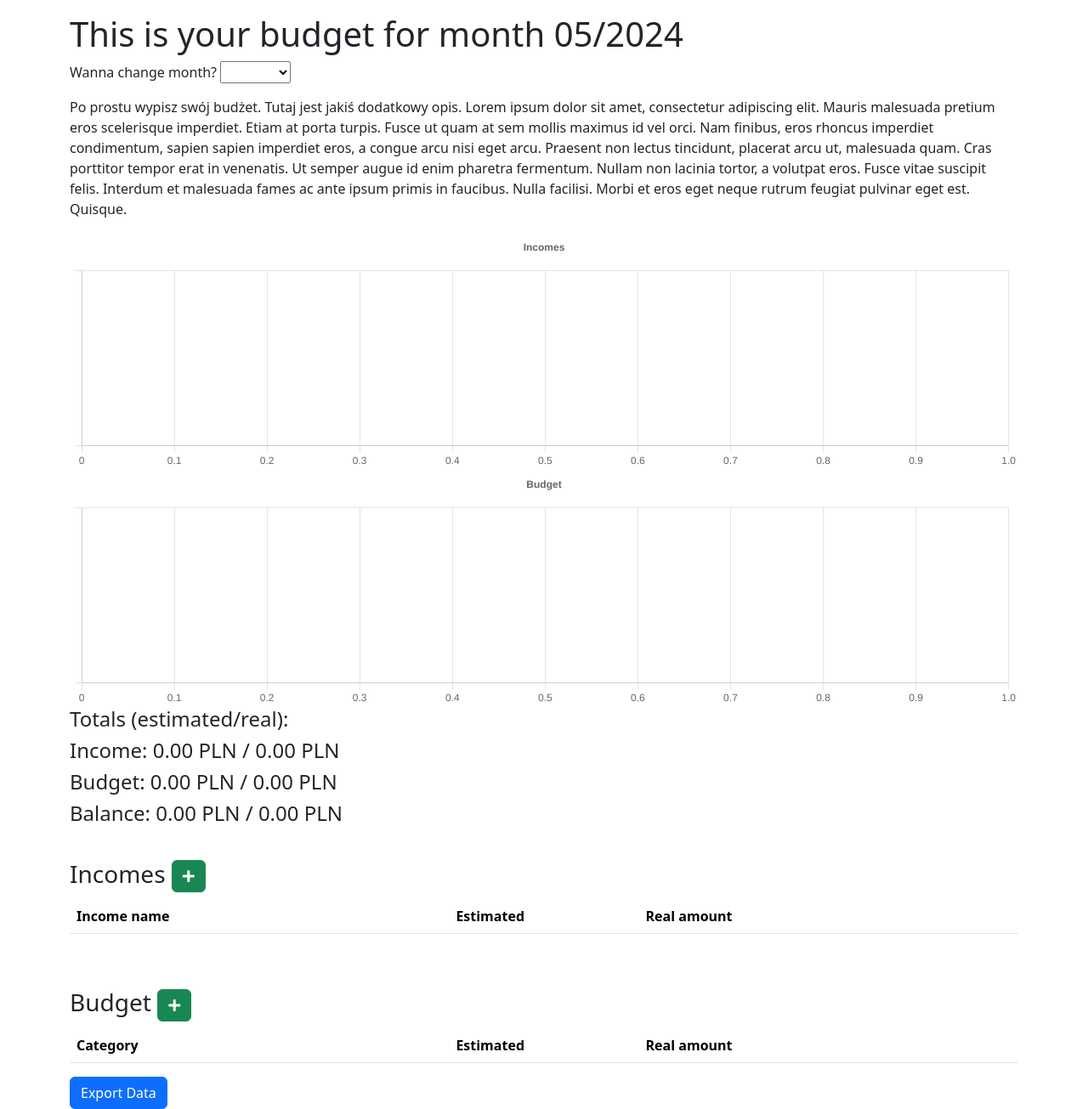
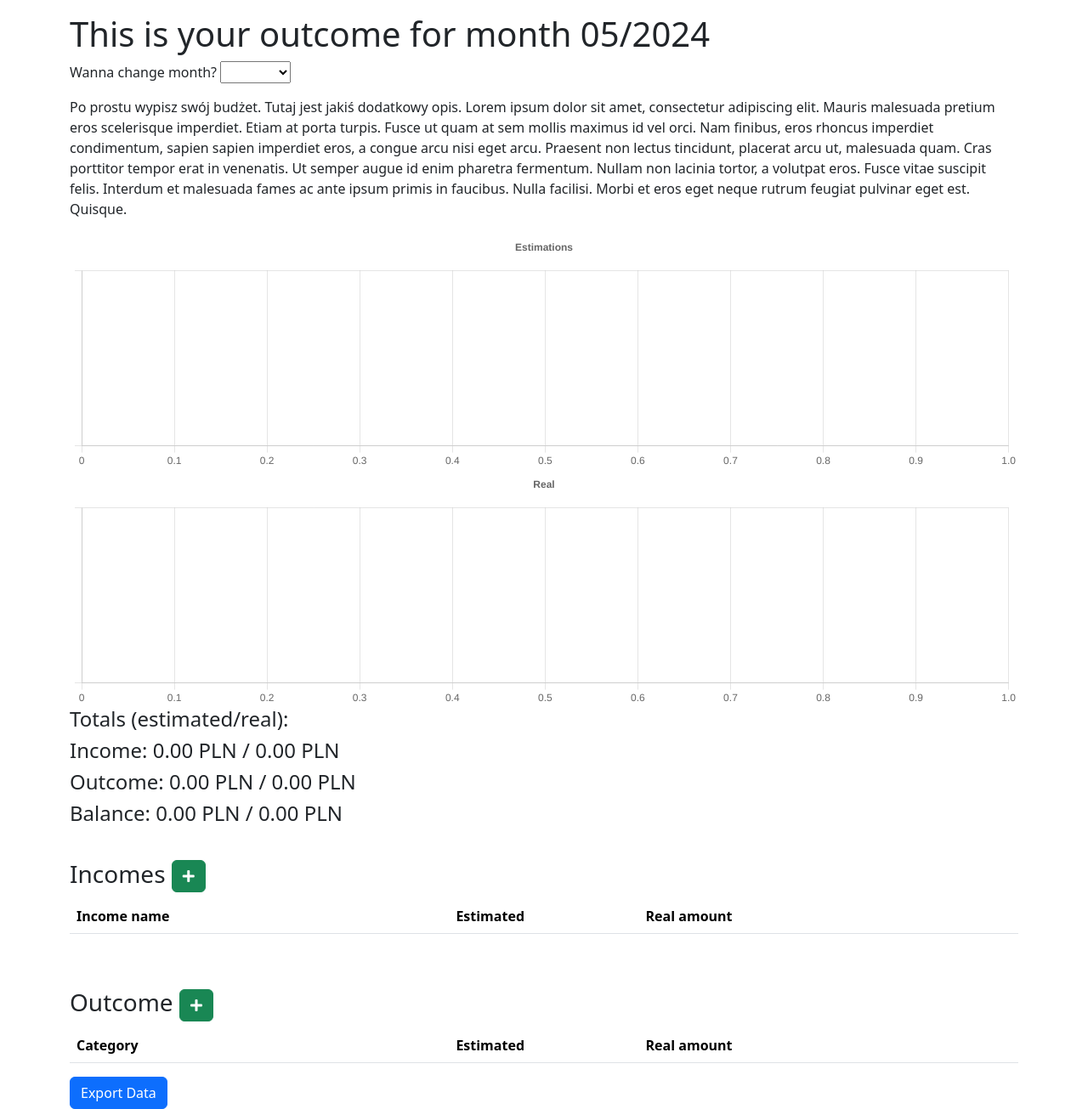
Before and after one commit to Reggy530/Bachelor, a Flask app: page /budget in a window 1280 px wide. Shown: the part 81-1386 px from the top of the page at 85% size. Run offline with Flask 3, Linux system fonts and the light colour scheme; a user stored in the database is signed in; lists and menus that the app fills with data are empty; some libraries are stand-ins or nearby versions.

Commit message:
fix for budget.html

```diff
--- a/templates/budget.html
+++ b/templates/budget.html
@@ -4,23 +4,23 @@
 
   <div class="container">
     <p></p>
-    <h1>This is your budget for month 0<label id="selected-month-label">0</label>/2024</h1>
+    <h1>This is your outcome for month 0<label id="selected-month-label">0</label>/2024</h1>
     <label for="month-select">Wanna change month? <select id="month-select"></select></label>
     <p></p>
     <p>Po prostu wypisz swój budżet. Tutaj jest jakiś dodatkowy opis. Lorem ipsum dolor sit amet, consectetur adipiscing elit. Mauris malesuada pretium eros scelerisque imperdiet. Etiam at porta turpis. Fusce ut quam at sem mollis maximus id vel orci. Nam finibus, eros rhoncus imperdiet condimentum, sapien sapien imperdiet eros, a congue arcu nisi eget arcu. Praesent non lectus tincidunt, placerat arcu ut, malesuada quam. Cras porttitor tempor erat in venenatis. Ut semper augue id enim pharetra fermentum. Nullam non lacinia tortor, a volutpat eros. Fusce vitae suscipit felis. Interdum et malesuada fames ac ante ipsum primis in faucibus. Nulla facilisi. Morbi et eros eget neque rutrum feugiat pulvinar eget est. Quisque. </p>
-<!--    <h4>Total budget: <span id="total">0</span> PLN</h4>-->
+<!--    <h4>Total outcome: <span id="total">0</span> PLN</h4>-->
       <canvas id="myChartest" width="800" height="200"></canvas>
       <canvas id="myChartreal" width="800" height="200"></canvas>
       <h4>Totals (estimated/real):</h4>
     <h4>Income: <span id="label-est-income">0</span> PLN / <span id="label-income">0</span> PLN</h4>
-    <h4>Budget: <span id="label-est-budget">0</span> PLN / <span id="label-budget">0</span> PLN</h4>
+    <h4>Outcome: <span id="label-est-outcome">0</span> PLN / <span id="label-outcome">0</span> PLN</h4>
     <h4>Balance: <span id="label-est-balance">0</span> PLN / <span id="label-balance">0</span> PLN</h4>
     <p></p>
     <br>
     <div id="table-income" class="table-editable">
       <h3>Incomes <button class="table-add btn btn-success" aria-label="Add Row"><i class="fas fa-plus"></i></button></h3>
 
-      <table id='budgetTable-incomes' class="table" style="table-layout: fixed;">
+      <table id='outcomeTable-incomes' class="table" style="table-layout: fixed;">
         <thead>
           <tr>
             <th>Income name</th>
@@ -57,10 +57,10 @@
 <!--      <button id="export-btn-income" class="btn btn-primary">Export Data</button>-->
 <!--    <p id="export"></p>-->
     <br><br>
-      <div id="table-budget" class="table-editable">
-        <h3>Budget <button class="table-add btn btn-success" aria-label="Add Row"><i class="fas fa-plus"></i></button></h3>
+      <div id="table-outcome" class="table-editable">
+        <h3>Outcome <button class="table-add btn btn-success" aria-label="Add Row"><i class="fas fa-plus"></i></button></h3>
 
-        <table id='budgetTable-budget' class="table" style="table-layout: fixed;">
+        <table id='outcomeTable-outcome' class="table" style="table-layout: fixed;">
           <thead>
             <tr>
               <th>Category</th>
@@ -93,16 +93,16 @@
       </div>
 
   <!--    <button id="pattern-btn" class="btn btn-primary">Save pattern</button>-->
-        <button id="export-btn-budget" class="btn btn-primary">Export Data</button>
+        <button id="export-btn-outcome" class="btn btn-primary">Export Data</button>
   <!--    <p id="export"></p>-->
       </div>
     </div>
 <!--  <script src="https://cdnjs.cloudflare.com/ajax/libs/jquery/3.6.0/jquery.min.js"></script>-->
 <script>
   var $TABLE = $("#table");
-  var $BTN = $("#export-btn-budget");
+  var $BTN = $("#export-btn-outcome");
   var $EXPORT = $("#export");
-var incomeValues = [
+var estimatedValues = [
     // {
     //     label: 'Dataset 1',
     //     data: [43355], // Tablica danych z jedną wartością
@@ -116,17 +116,15 @@ var incomeValues = [
     //     stack: 'Stack 0',
     // }
 ];
-var budgetValues = [];
+var realValues = [];
 var datasetCombined = [];
 const labels = [''];
-const baseBackgroundColors = ['#ffffff', '#ffffff', '#ffffff', '#ffffff'];
-const setIncomesRealColors = ['#ffff00'];
-const setIncomesEstimatedColors = ['#ffff00'];
-const setBudgetRealColors = ['#ffff00'];
-const setBudgetEstimatedColors = ['#ffff00'];
 
-const OLDbudgetRealColors = ['#000000', '#000000','#000000','#000000'];
-const OLDbudgetEstimatedColors = ['#0000ff', '#0000ff','#0000ff','#0000ff'];
+const setIncomesRealColors = [];
+const setIncomesEstimatedColors = [];
+const setOutcomeRealColors = [];
+const setOutcomeEstimatedColors = [];
+
 const redRealColors = ['#4C0000', '#800000', '#B30000', '#E60000', '#FF3333', '#FF6666', '#FF9999', '#FFCCCC', '#FFE6E6', '#FFFFFF'];
 const redEstimatedColors = ['#663333', '#804040', '#996666', '#B36666', '#CC9999', '#E69999', '#FFCCCC', '#FFDDDD', '#FFE6E6', '#FFF0F0']
 const greenRealColors = ['#004d00', '#006600', '#008000', '#009900', '#00b300', '#00cc00', '#00e600', '#33ff33', '#66ff66', '#99ff99']
@@ -135,21 +133,21 @@ const greenEstimatedColors = ['#336633', '#408040', '#669966', '#66b366', '#99cc
 let i = 0;
 
   function addDataset(label, data, stack, type){
-      let backgroundColor = ['#ffffff'];//baseBackgroundColors[incomeValues.length % 10];
+      let backgroundColor = ['#ffffff'];//baseBackgroundColors[estimatedValues.length % 10];
       if (typeof data === 'number') {
         data = [data];
         // console.log(data)
     }
-    // type 0 - incomes // type 1 - outcomes // stack 0 - estimated // stack 1 - real //
+    // stack 0 - incomes // stack 1 - outcomes // type 0 - estimated // type 1 - real //
 
       if(type===0 && stack==='Stack 0')
          backgroundColor = setIncomesEstimatedColors[i % 10];
       else if(type===0 && stack==='Stack 1')
-        backgroundColor = setIncomesRealColors[i % 10];
+        backgroundColor = setOutcomeEstimatedColors[i % 10];
       else if(type===1 && stack==='Stack 0')
-         backgroundColor = setBudgetEstimatedColors[i % 10];
+         backgroundColor = setIncomesRealColors[i % 10];
       else if(type===1 && stack==='Stack 1')
-        backgroundColor = setBudgetRealColors[i % 10];
+        backgroundColor = setOutcomeRealColors[i % 10];
       i++;
 
       let newDataset = {
@@ -161,24 +159,26 @@ let i = 0;
       }
       //console.log('is this refreshed?');
       if(type === 0)
-        incomeValues.push(newDataset);
+        estimatedValues.push(newDataset);
       else
-        budgetValues.push(newDataset);
+        realValues.push(newDataset);
   }
 
 function refreshValuePLN() {
     console.log("Refreshing values...");
     var totalEstimatedIncome = 0; // Suma szacowanych dochodów
     var totalRealIncome = 0; // Suma rzeczywistych dochodów
-    var totalEstimatedBudget = 0; // Suma szacowanego budżetu
-    var totalRealBudget = 0; // Suma rzeczywistego budżetu
+    var totalEstimatedOutcome = 0; // Suma szacowanego budżetu
+    var totalRealOutcome = 0; // Suma rzeczywistego budżetu
     var totalEstimatedBalance = 0; // Saldo (szacowane)
     var totalRealBalance = 0; // Saldo (rzeczywiste)
     //wyczyszczenie tablicy przed dodawaniem nowych wartości
-    incomeValues.splice(0, incomeValues.length);
-    budgetValues.splice(0, budgetValues.length);
-    // Obliczanie sumy szacowanych i rzeczywistych dochodów
-    var incomeTable = document.querySelectorAll('#budgetTable-incomes tbody tr');
+    estimatedValues.splice(0, estimatedValues.length);
+    realValues.splice(0, realValues.length);
+
+
+    // Obliczanie sumy szacowanych i rzeczywistych dochodów, wydatków w celu ustalenia koloru
+    var incomeTable = document.querySelectorAll('#outcomeTable-incomes tbody tr');
 
     incomeTable.forEach(function(row) {
         var estimated = parseFloat(row.querySelector('td:nth-child(3)').textContent) || 0; // Szacowana wartość
@@ -188,62 +188,70 @@ function refreshValuePLN() {
         totalEstimatedIncome += estimated;
         totalRealIncome += real;
 
-        addDataset(name + ' (estimated)', estimated, 'Stack 0', 0);
-        addDataset(name + ' (real)', real, 'Stack 1', 0);
     });
 
+    var outcomeTable = document.querySelectorAll('#outcomeTable-outcome tbody tr');
 
-    // Obliczanie sumy szacowanego i rzeczywistego budżetu
-    var budgetTable = document.querySelectorAll('#budgetTable-budget tbody tr');
-
-    budgetTable.forEach(function(row) {
+    outcomeTable.forEach(function(row) {
         var estimated = parseFloat(row.querySelector('td:nth-child(3)').textContent) || 0; // Szacowana wartość
         var real = parseFloat(row.querySelector('td:nth-child(4)').textContent) || 0; // Rzeczywista wartość
         var name = row.querySelector('td:nth-child(1)').textContent;
 
-        totalEstimatedBudget += estimated;
-        totalRealBudget += real;
+        totalEstimatedOutcome += estimated;
+        totalRealOutcome += real;
 
-        addDataset(name + ' (estimated)', estimated, 'Stack 0', 1);
-        addDataset(name + ' (real)', real, 'Stack 1', 1);
+    });
+
+  if(totalEstimatedIncome-totalEstimatedOutcome>0){
+      setOutcomeEstimatedColors.splice(0, setOutcomeEstimatedColors.length, ...greenEstimatedColors);
+      setIncomesEstimatedColors.splice(0, setIncomesEstimatedColors.length, ...greenEstimatedColors)
+    }
+    else {
+      setOutcomeEstimatedColors.splice(0, setOutcomeEstimatedColors.length, ...redEstimatedColors);
+      setIncomesEstimatedColors.splice(0, setIncomesEstimatedColors.length, ...redEstimatedColors);
+    }
+      // determine colour of REAL balance
+    if(totalRealIncome-totalRealOutcome>0){
+      setOutcomeRealColors.splice(0, setOutcomeRealColors.length, ...greenRealColors);
+      setIncomesRealColors.splice(0, setIncomesRealColors.length, ...greenRealColors);
+    }
+    else{
+      setOutcomeRealColors.splice(0, setOutcomeRealColors.length, ...redRealColors);
+      setIncomesRealColors.splice(0, setIncomesRealColors.length, ...redRealColors);
+    }
+
+    incomeTable.forEach(function(row) {
+        var estimated = parseFloat(row.querySelector('td:nth-child(3)').textContent) || 0; // Szacowana wartość
+        var real = parseFloat(row.querySelector('td:nth-child(4)').textContent) || 0; // Rzeczywista wartość
+        var name = row.querySelector('td:nth-child(1)').textContent;
+
+
+        addDataset(name + ' (estimated1)', estimated, 'Stack 0', 0);
+        addDataset(name + ' (real2)', real, 'Stack 0', 1);
+    });
+    outcomeTable.forEach(function(row) {
+        var estimated = parseFloat(row.querySelector('td:nth-child(3)').textContent) || 0; // Szacowana wartość
+        var real = parseFloat(row.querySelector('td:nth-child(4)').textContent) || 0; // Rzeczywista wartość
+        var name = row.querySelector('td:nth-child(1)').textContent;
+
+
+        addDataset(name + ' (estimated3)', estimated, 'Stack 1', 0);
+        addDataset(name + ' (real4)', real, 'Stack 1', 1);
     });
 
 
-
-    datasetCombined = [incomeValues, budgetValues];
-    // console.log(datasetCombined)
     myChartEst.update();
     myChartReal.update();
-    // determine colour of estimated balance
-    //
-    if(totalEstimatedIncome-totalEstimatedBudget>0){
-      setBudgetEstimatedColors.splice(0, setBudgetEstimatedColors.length, ...greenEstimatedColors);
-      setIncomesEstimatedColors.splice(0, setIncomesEstimatedColors.length, ...greenEstimatedColors)
-    }
-    else
-      setBudgetEstimatedColors.splice(0, setBudgetEstimatedColors.length, ...redEstimatedColors);
-      setIncomesEstimatedColors.splice(0, setIncomesEstimatedColors.length, ...redEstimatedColors);
-    // determine colour of REAL balance
-    if(totalRealIncome-totalRealBudget>0){
-      setBudgetRealColors.splice(0, setBudgetRealColors.length, ...greenRealColors);
-      setIncomesRealColors.splice(0, setIncomesRealColors.length, ...greenRealColors);
-    }
-    else
-      setBudgetRealColors.splice(0, setBudgetRealColors.length, ...redRealColors);
-      setIncomesRealColors.splice(0, setIncomesRealColors.length, ...redRealColors);
-
-
-
 
     // Obliczanie salda (szacowanego i rzeczywistego)
-    totalEstimatedBalance = totalEstimatedIncome - totalEstimatedBudget;
-    totalRealBalance = totalRealIncome - totalRealBudget;
+    totalEstimatedBalance = totalEstimatedIncome - totalEstimatedOutcome;
+    totalRealBalance = totalRealIncome - totalRealOutcome;
 
     // Aktualizacja wartości na stronie
     $('#label-est-income').text(totalEstimatedIncome.toFixed(2)); // Dochody (szacowane)
     $('#label-income').text(totalRealIncome.toFixed(2)); // Dochody (rzeczywiste)
-    $('#label-est-budget').text(totalEstimatedBudget.toFixed(2)); // Budżet (szacowany)
-    $('#label-budget').text(totalRealBudget.toFixed(2)); // Budżet (rzeczywisty)
+    $('#label-est-outcome').text(totalEstimatedOutcome.toFixed(2)); // Budżet (szacowany)
+    $('#label-outcome').text(totalRealOutcome.toFixed(2)); // Budżet (rzeczywisty)
     $('#label-est-balance').text(totalEstimatedBalance >= 0 ? totalEstimatedBalance.toFixed(2) : '(' + Math.abs(totalEstimatedBalance).toFixed(2) + ')'); // Saldo (szacowane)
     $('#label-balance').text(totalRealBalance >= 0 ? totalRealBalance.toFixed(2) : '(' + Math.abs(totalRealBalance).toFixed(2) + ')'); // Saldo (rzeczywiste)
 }
@@ -251,14 +259,14 @@ function refreshValuePLN() {
 
 function refreshValuesOnChange() {
     // Obsługa zdarzenia wprowadzania danych w tabeli "Incomes"
-    $('#budgetTable-incomes').on('input', function() {
+    $('#outcomeTable-incomes').on('input', function() {
         refreshValuePLN(); // Wywołanie funkcji odświeżającej wartości
         //labels.push(2137);
 
     });
 
-    // Obsługa zdarzenia wprowadzania danych w tabeli "Budget"
-    $('#budgetTable-budget').on('input', function() {
+    // Obsługa zdarzenia wprowadzania danych w tabeli "Outcome"
+    $('#outcomeTable-outcome').on('input', function() {
         refreshValuePLN(); // Wywołanie funkcji odświeżającej wartości
     });
 }
@@ -308,8 +316,8 @@ $(document).ready(function() {
         refreshValuePLN(); // Wywołanie funkcji odświeżającej wartości
     });
 
-    // Obsługa zdarzenia wprowadzania danych w tabeli "Budget"
-    $('#cashflowTable-budget').on('input', 'td:eq(2), td:eq(3)', function() {
+    // Obsługa zdarzenia wprowadzania danych w tabeli "Outcome"
+    $('#cashflowTable-outcome').on('input', 'td:eq(2), td:eq(3)', function() {
         refreshValuePLN(); // Wywołanie funkcji odświeżającej wartości
     });
     refreshValuePLN();
@@ -331,14 +339,10 @@ $(document).on("click", ".table-add", function () {
   // Wybierz odpowiednią tabelę dla dodawania wiersza
   if ($(this).closest("#table-income").length) {
     $(this).closest("#table-income").find("tbody").append(newRow);
-  } else if ($(this).closest("#table-budget").length) {
-    $(this).closest("#table-budget").find("tbody").append(newRow);
+  } else if ($(this).closest("#table-outcome").length) {
+    $(this).closest("#table-outcome").find("tbody").append(newRow);
   }
-  console.log("hej co tam")
-  //refreshValuePLN()
-    //refreshValuesOnChange();
 });
-
 
 $(document).on("click", ".table-remove", function () {
     $(this).closest("tr").remove();
@@ -355,10 +359,11 @@ $(document).on("click", ".table-down", function () {
     $row.next().after($row);
   });
 
+//push to db
 $BTN.click(function () {
     var names = {};
-    const table = document.getElementById('budgetTable-incomes');
-    const table2 = document.getElementById('budgetTable-budget');
+    const table = document.getElementById('outcomeTable-incomes');
+    const table2 = document.getElementById('outcomeTable-outcome');
     var data = [];
 
     // pushing data from incomes
@@ -388,7 +393,7 @@ $BTN.click(function () {
         names[name] = true;
     }
 
-    // pushing data from budget
+    // pushing data from outcome
     for(var j = 1; j < table2.rows.length; j++) {
 
         var row2 = table2.rows[j];
@@ -426,53 +431,25 @@ $BTN.click(function () {
   });
 
         // Funkcja do generowania losowych danych
-function generateRandomData(count, min, max) {
-            return Array.from({length: count}, () => Math.floor(Math.random() * (max - min + 1)) + min);
-        }
+// function generateRandomData(count, min, max) {
+//             return Array.from({length: count}, () => Math.floor(Math.random() * (max - min + 1)) + min);
+//         }
 
         // Ustawienia wykresu
 const DATA_COUNT = 7;
-const NUMBER_CFG = {count: DATA_COUNT, min: -100, max: 100};
+// const NUMBER_CFG = {count: DATA_COUNT, min: -100, max: 100};
 
 
 
 const dataEst = {
         labels: labels,
-        datasets: incomeValues,
-    //     datasets: [...incomeValues],
-    // //     datasets: [
-    // //             {
-    // //                 label: 'Dataset 1',
-    // //                 data: generateRandomData(DATA_COUNT, 0, 1000),
-    // //                 backgroundColor: '#003C43',
-    // //                 stack: 'Stack 0',
-    // //             },
-    // //             {
-    // //                 label: 'Dataset 2',
-    // //                 data: generateRandomData(DATA_COUNT, 0, 1000),
-    // //                 backgroundColor: '#135D66',
-    // //                 stack: 'Stack 0',
-    // //             },
-    // //             {
-    // //                 label: 'Dataset 3',
-    // //                 data: generateRandomData(DATA_COUNT, 0, 1000),
-    // //                 backgroundColor: '#77B0AA',
-    // //                 stack: 'Stack 1',
-    // //             },
-    // //             {
-    // //                 label: 'Dataset 4',
-    // //                 data: generateRandomData(DATA_COUNT, 0, 1000),
-    // //                 backgroundColor: '#E3FEF7',
-    // //                 stack: 'Stack 1',
-    // //             },
-    // //
-    // //         ]
+        datasets: estimatedValues,
         };
 
 const dataReal ={
-  labels: labels,
-  datasets: budgetValues,
-}
+        labels: labels,
+        datasets: realValues,
+};
 const configEst = {
             type: 'bar',
             data: dataEst,
@@ -480,7 +457,7 @@ const configEst = {
                 plugins: {
                     title: {
                         display: true,
-                        text: 'Incomes'
+                        text: 'Estimations'
                     },
                 },
                 responsive: true,
@@ -506,7 +483,7 @@ const configReal = {
                 plugins: {
                     title: {
                         display: true,
-                        text: 'Budget'
+                        text: 'Real'
                     },
                 },
                 responsive: true,
@@ -530,6 +507,8 @@ const configReal = {
         var ctxreal = document.getElementById('myChartreal').getContext('2d');
         var myChartEst = new Chart(ctxest, configEst);
         var myChartReal = new Chart(ctxreal, configReal);
+
+        refreshValuePLN();
 </script>
 
 
```
Also changed, not shown: instance/posts.db.
